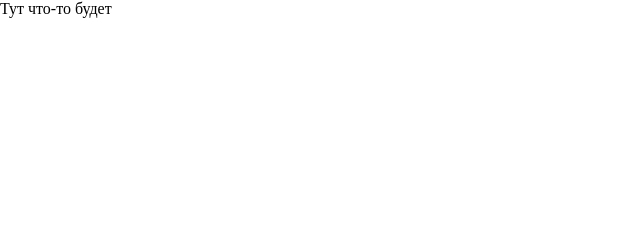
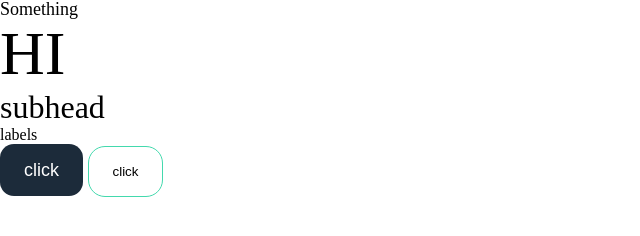
Before and after one commit to Despair08/rsschool-cv, a website built with webpack: page src/index.html in a window 1280 px wide. Shown: the whole page, without its empty margins (0-640 px from the left). Built offline with nearby package versions, Linux system fonts and the light colour scheme.

Commit message:
feat: add varaibles for color, buttons styles; fix: fonts path

```diff
--- a/src/index.html
+++ b/src/index.html
@@ -1,13 +1,21 @@
 <!DOCTYPE html>
 <html lang="en">
+
 <head>
-    <meta charset="UTF-8">
-    <meta http-equiv="X-UA-Compatible" content="IE=edge">
-    <meta name="viewport" content="width=device-width, initial-scale=1.0">
-    <link rel="stylesheet" href="style.css">
-    <title>Document</title>
+  <meta charset="UTF-8">
+  <meta http-equiv="X-UA-Compatible" content="IE=edge">
+  <meta name="viewport" content="width=device-width, initial-scale=1.0">
+  <link rel="stylesheet" href="style.css">
+  <title>CV by vodanila</title>
 </head>
+
 <body>
-    <p>Тут что-то будет</p>
+  <p>Something</p>
+  <h1>HI</h1>
+  <h2>subhead</h2>
+  <h3>labels</h3>
+  <button class="button button--card">click</button>
+  <button class="button button--prime">click</button>
 </body>
+
 </html>
--- /dev/null
+++ b/src/scss/common/_buttons.scss
@@ -0,0 +1,27 @@
+.button {
+  padding: 17px 24px;
+  cursor: pointer;
+  @extend %transition;
+  &:hover {
+    @extend %transition;
+  }
+}
+
+.button--prime {
+  border-radius: 17px;
+  border: 1px solid $secondary-acc;
+  &:hover {
+    background-color: $secondary-acc;
+  }
+}
+
+.button--card {
+  border-radius: 14px;
+  background-color: $card-btn;
+  color: $secondary-light;
+  @include font();
+
+  &:hover {
+    background-color: $secondary;
+  }
+}
--- a/src/scss/common/_fonts.scss
+++ b/src/scss/common/_fonts.scss
@@ -1,15 +1,25 @@
 @font-face {
+  font-family: "FiraCode";
+  font-style: normal;
   font-weight: 400;
+  src: local("FiraCode"), local("FiraCode"), url("./assets/fonts/FiraCode-Regular.woff2") format("woff2"),
+    url("./assets/fonts/FiraCode-Regular.woff") format("woff"),
+    url("./assets/fonts/FiraCode-Regular.ttf") format("truetype");
+}
+
+@font-face {
   font-family: "Fira Code";
-  src: url("../../assets/fonts/FiraCode-Regular.ttf");
+  font-style: normal;
+  font-weight: 500;
+  src: local("FiraCode"), local("FiraCode"), url("./assets/fonts/FiraCode-Medium.woff2") format("woff2"),
+    url("./assets/fonts/FiraCode-Medium.woff") format("woff"),
+    url("./assets/fonts/FiraCode-Medium.ttf") format("truetype");
 }
+
 @font-face {
-  font-weight: 500;
-  font-family: "Fira Code";
-  src: url("../../assets/fonts/FiraCode-Medium.ttf");
+  font-family: "FiraCode";
+  font-style: normal;
+  font-weight: 700;
+  src: local("FiraCode"), local("FiraCode"), url("./assets/fonts/FiraCode-Bold.woff2") format("woff2"),
+    url("./assets/fonts/FiraCode-Bold.woff") format("woff"), url("./assets/fonts/FiraCode-Bold.ttf") format("truetype");
 }
-@font-face {
-  font-weight: 700;
-  font-family: "Fira Code";
-  src: url("../../assets/fonts/FiraCode-Bold.ttf");
-}
--- a/src/scss/common/_mixins.scss
+++ b/src/scss/common/_mixins.scss
@@ -1,5 +1,4 @@
-@mixin font($family: "Fira Code", $size: 18px, $weight: 400, $line-height: 18px, $align: left) {
-  font-family: $family;
+@mixin font($size: 18px, $weight: 400, $line-height: 18px, $align: left) {
   font-size: $size;
   font-weight: $weight;
   line-height: $line-height;
--- a/src/scss/common/_normalize.scss
+++ b/src/scss/common/_normalize.scss
@@ -8,6 +8,24 @@ img {
   display: block;
 }
 
-body{
+body {
+  @include font();
+}
 
+h1 {
+  @include font(62px, 400, normal, left);
 }
+
+h2 {
+  @include font(32px, 400, normal, left);
+}
+
+h3 {
+  @include font(16px, 400, normal, left);
+}
+
+button {
+  border: none;
+  background-color: transparent;
+  box-shadow: none;
+}
--- a/src/scss/common/_placeholders.scss
+++ b/src/scss/common/_placeholders.scss
@@ -0,0 +1,3 @@
+%transition {
+  transition: 0.3s ease-in-out;
+}
--- a/src/scss/common/_varaibles.scss
+++ b/src/scss/common/_varaibles.scss
@@ -0,0 +1,11 @@
+$primary-bg: #011221;
+$primary: #070707;
+$secondary: #607b96;
+$secondary-semi: rgba(96, 123, 150, 0.5);
+$secondary-acc: #43d9ad;
+$secondary-light: #ffffff;
+$accent-skin: #e99287;
+$accent-mix: #1e2d3d;
+$accent-light: #4d5bce;
+$accent: #7000ff;
+$card-btn: #1c2b3a;
--- a/src/scss/main.scss
+++ b/src/scss/main.scss
@@ -1,5 +1,6 @@
 @import "./common/fonts.scss";
-@import "./common/_normalize.scss";
 @import "./common/varaibles.scss";
 @import "./common/_mixins.scss";
 @import "./common/_placeholders.scss";
+@import "./common/_normalize.scss";
+@import "./common/_buttons.scss";
```
Also changed, not shown: src/assets/fonts/FiraCode-Bold.woff (added), src/assets/fonts/FiraCode-Bold.woff2 (added), src/assets/fonts/FiraCode-Medium.woff (added), src/assets/fonts/FiraCode-Medium.woff2 (added), src/assets/fonts/FiraCode-Regular.woff (added), src/assets/fonts/FiraCode-Regular.woff2 (added), src/style.css, 1 other file.
